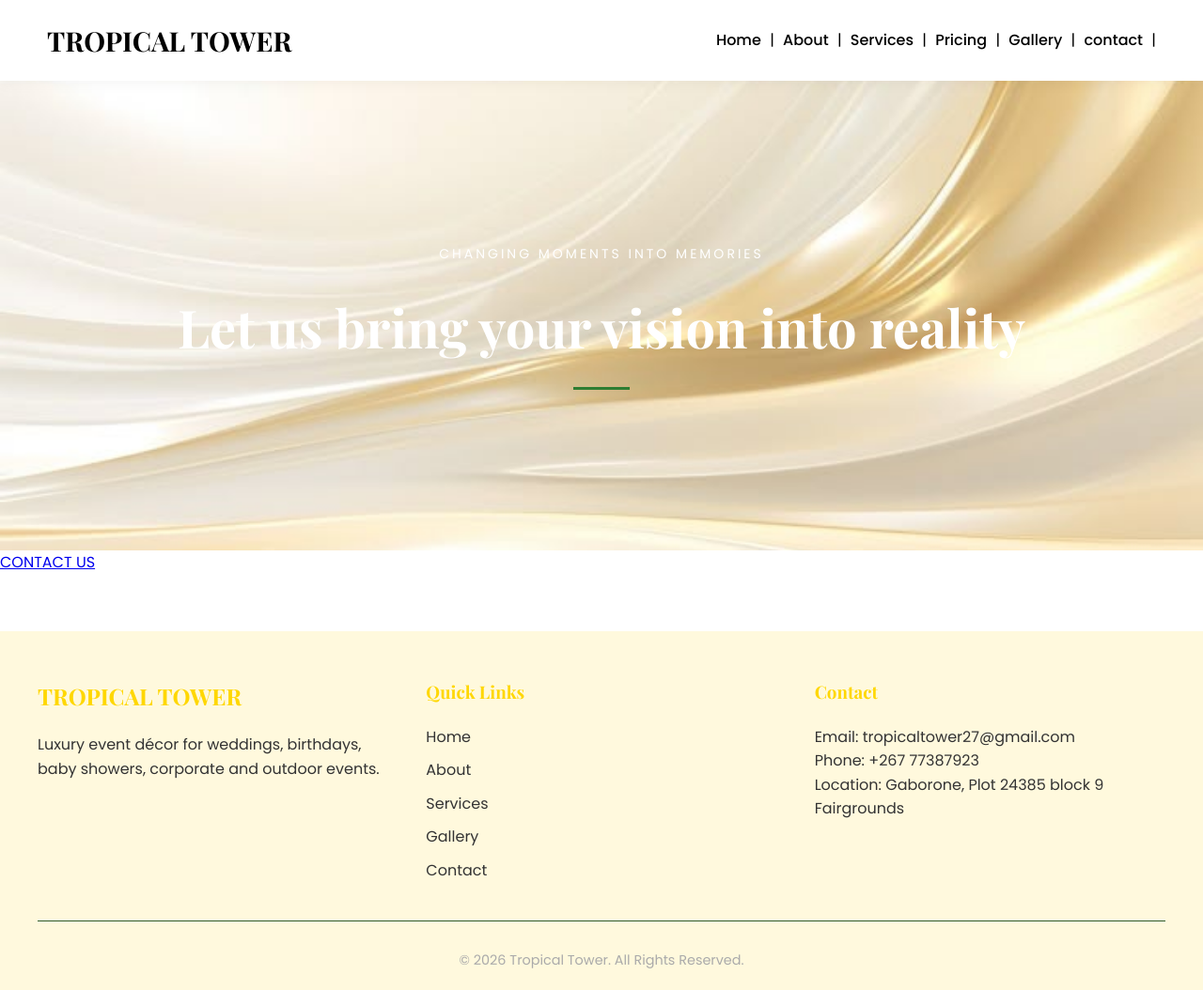
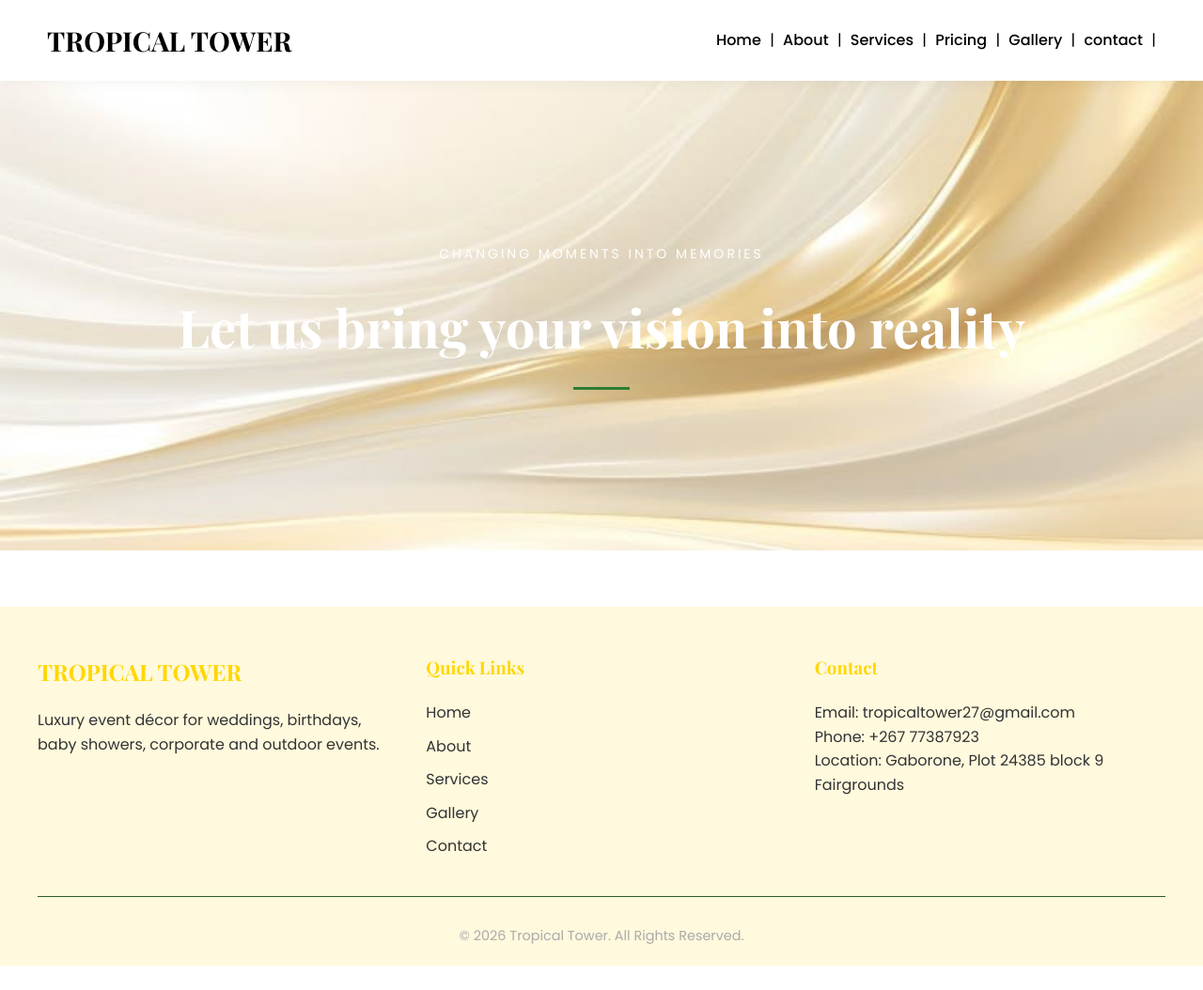
Before and after one commit to aaronlebang27-stack/-bida25-389, a plain HTML site: page index.html in a window 1280 px wide. Shown: the whole page at 94% size. After the commit the page ends 1028 px from the top, so only its background shows below. Drawn offline with nearby package versions, Linux system fonts and the light colour scheme.

Commit message:
Update site

```diff
--- a/index.html
+++ b/index.html
@@ -45,9 +45,8 @@
     </div>
 
 </div>
-            <!-- #region -->
-             <section class="contact">
-                <a href="contact.html">CONTACT US</a>
+
+
              </section>
              <style>
                 </style>
--- a/style.css
+++ b/style.css
@@ -353,8 +353,6 @@ nav a:hover {
 .gallery-item:hover img {
     transform: scale(1.05);
 }
-
-/* Lightbox */
 #lightbox {
     position: fixed;
     top: 0;
@@ -515,6 +513,7 @@ nav a:hover {
     display: grid;
     grid-template-columns: repeat(auto-fit, minmax(250px, 1fr));
     gap: 40px;
+    flex-wrap: wrap;
 }
 
 .footer-box h2,
@@ -565,7 +564,6 @@ nav a:hover {
         height: 400px;
     }
 }
-/
 .pricing-title {
     text-align: center;
     font-family: 'Playfair Display', serif;
@@ -733,10 +731,6 @@ nav a:hover {
     margin-left: 10px;
 }
 
-
-
-
-/* Responsive */
 @media (max-width: 768px) {
     .pricing-container {
         padding: 20px;
```
